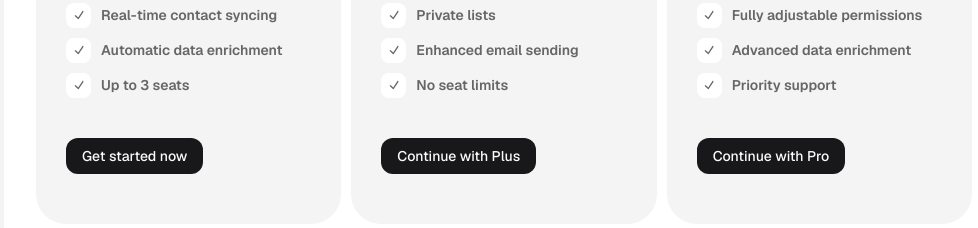
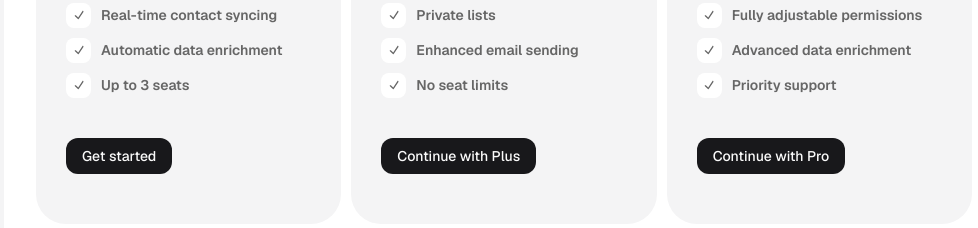
Before and after one commit to Measurely-dev/Measurely, a Next.js app in the folder frontend/: page /home in a window 1280 px wide. Shown: the part 2900-3128 px from the top of the page, without its empty margins (136-1114 px from the left). Built offline with nearby package versions, Linux system fonts and the light colour scheme.

Commit message:
Pricing cards in bentobox

```diff
--- a/frontend/src/app/(website)/home/page.tsx
+++ b/frontend/src/app/(website)/home/page.tsx
@@ -1,12 +1,15 @@
 import WebContainer from '@/components/website/container';
 import BentoUiSection from '@/components/website/sections/bento';
 import ShowcaseLandingSection from '@/components/website/sections/showcase';
+import { headers } from 'next/headers';
 
 export default async function Home() {
+  const headersList = headers();
+  const is_authentificated = headersList.get('is-authentificated');
   return (
     <WebContainer>
       <ShowcaseLandingSection type='default' />
-      <BentoUiSection />
+      <BentoUiSection isAuthentificated={is_authentificated} />
     </WebContainer>
   );
 }
--- a/frontend/src/components/website/sections/bento.tsx
+++ b/frontend/src/components/website/sections/bento.tsx
@@ -11,7 +11,9 @@ import Image1 from '../../../../public/measurely-image1.png';
 import Image2 from '../../../../public/measurely-image2.png';
 import Image4 from '../../../../public/measurely-image4.png';
 import Image5 from '../../../../public/measurely-image5.png';
-export default function BentoUiSection() {
+export default function BentoUiSection(props: {
+  isAuthentificated: string | null;
+}) {
   const [is_client, set_is_client] = useState(false);
   const [window_width, set_window_width] = useState(0);
 
@@ -76,7 +78,7 @@ export default function BentoUiSection() {
           description='Measurely tracks single (basic) and dual metrics. Basic metrics monitor growth, while dual metrics compare positive and negative influences on a key metric.'
           img={Image2}
         />
-        <SubscriptionUiSection />
+        <SubscriptionUiSection isAuthentificated={props.isAuthentificated} />
         <WebTitle
           subtitle='Metrics Simplified'
           className='mt-[145px]'
--- a/frontend/src/components/website/sections/pricing.tsx
+++ b/frontend/src/components/website/sections/pricing.tsx
@@ -1,7 +1,54 @@
+'use client';
 import { plans } from '@/plans';
 import WebPageHeader from '../page-header';
 import WebPricingCard from '../pricing-card';
-export default function SubscriptionUiSection() {
+import { useContext, useState } from 'react';
+import { UserContext } from '@/dash-context';
+import { toast } from 'sonner';
+import { useRouter } from 'next/navigation';
+export default function SubscriptionUiSection(props: {
+  isAuthentificated: string | null;
+}) {
+  const { user, setUser } = useContext(UserContext);
+  const [loading, setLoading] = useState(false);
+  const [selectedPlan, setSelectedPlan] = useState('');
+  const router = useRouter();
+  const subscribe = (plan: string) => {
+    console.log(props.isAuthentificated);
+    if (props.isAuthentificated === 'true') {
+      setSelectedPlan(plan);
+      setLoading(true);
+      fetch(`${process.env.NEXT_PUBLIC_API_URL}/subscribe`, {
+        method: 'POST',
+        credentials: 'include',
+        headers: { 'Content-Type': 'application/json' },
+        body: JSON.stringify({ plan: plan }),
+      })
+        .then((resp) => {
+          if (resp.status === 200) {
+            return resp.json();
+          } else {
+            resp.text().then((text) => {
+              toast.error(text);
+            });
+            setLoading(false);
+          }
+        })
+        .then((data) => {
+          if (data !== null && data !== undefined) {
+            if (plan === 'starter') {
+              toast.success('Successfully downgraded to the starter plan');
+              setUser(Object.assign({}, user, { plan: 'starter' }));
+            } else {
+              toast.success('Opening checkout session...');
+              setTimeout(() => router.push(data.url), 500);
+            }
+          }
+        });
+    } else {
+      router.push('/register');
+    }
+  };
   return (
     <div className='mt-[145px] rounded-3xl bg-background p-8 pt-12'>
       <WebPageHeader
@@ -27,7 +74,18 @@ export default function SubscriptionUiSection() {
               recurrence={plan.reccurence}
               target={plan.target}
               list={plan.list}
-              button={plan.button}
+              button={
+                plan.identifier === 'starter'
+                  ? 'Get started'
+                  : user?.plan === plan.identifier
+                    ? 'Current plan'
+                    : 'Continue with ' + plan.name
+              }
+              loading={loading && selectedPlan === plan.identifier}
+              disabled={user?.plan === plan.identifier || loading}
+              onSelect={() => {
+                subscribe(plan.identifier);
+              }}
             />
           );
         })}
```
